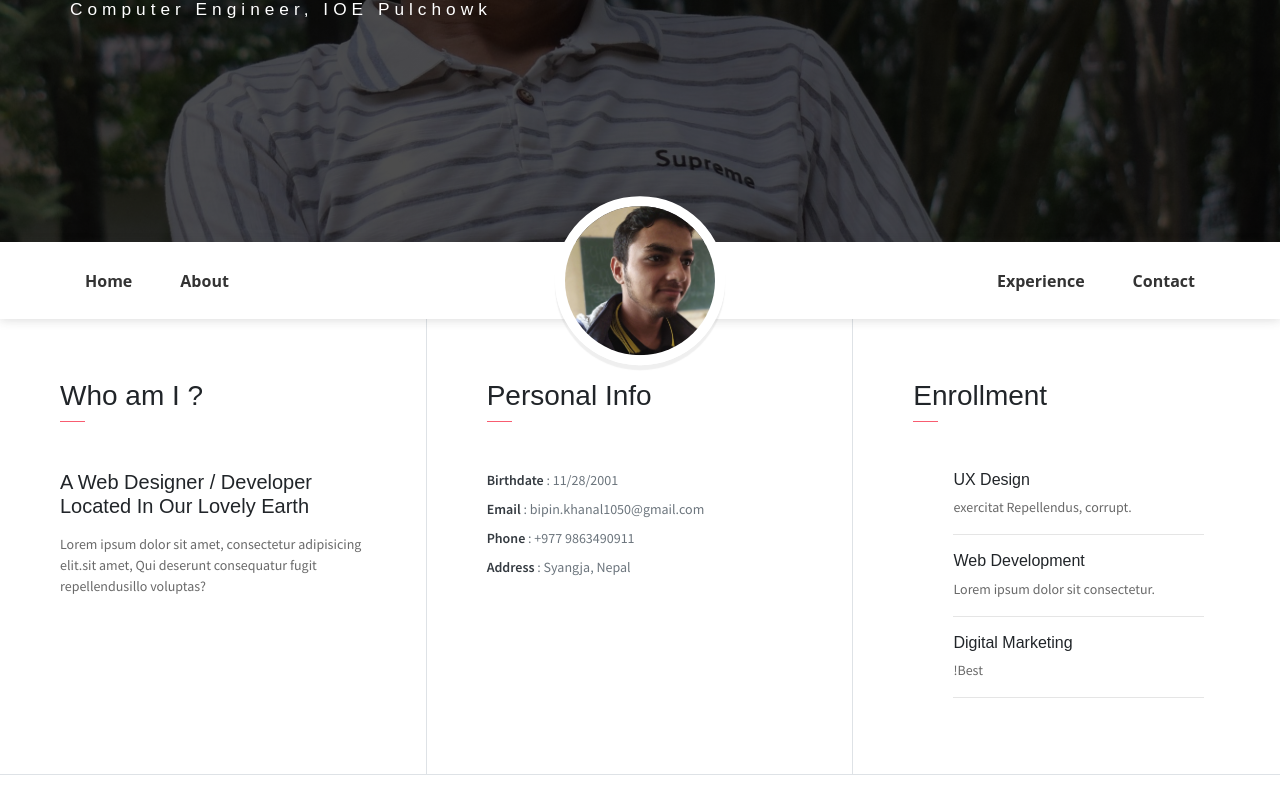
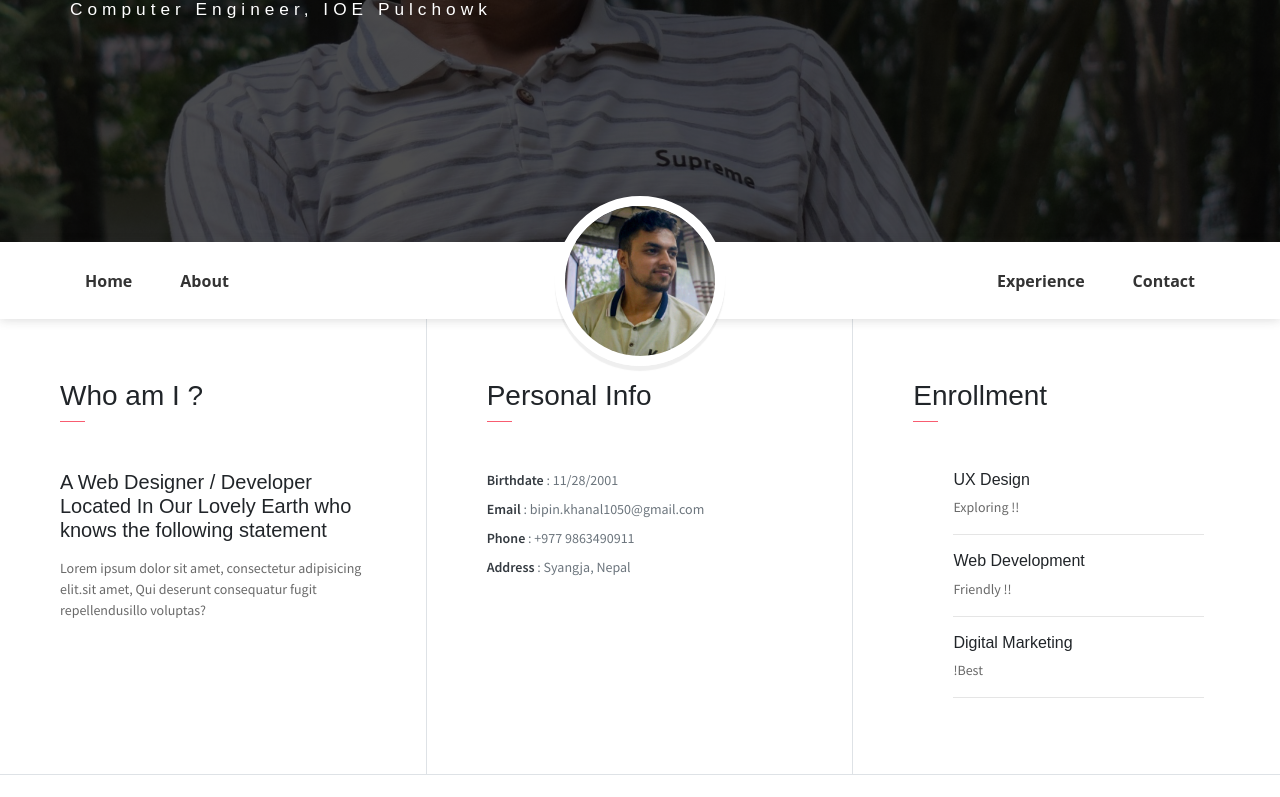
Before and after one commit to bipin1050/my-page, a React (Create React App) app: page /profile in a window 1280 px wide. Shown: the part 398-1195 px from the top of the page. Built offline with nearby package versions, Linux system fonts and the light colour scheme; some icons are missing.

Commit message:
image changed and reponsive design

```diff
--- a/src/components/about.js
+++ b/src/components/about.js
@@ -8,7 +8,7 @@ const About = () => {
                 <div className="col-lg-4 about-card">
                     <h3 className="font-weight-light">Who am I ?</h3>
                     <span className="line mb-5"></span>
-                    <h5 className="mb-3">A Web Designer / Developer Located In Our Lovely Earth</h5>
+                    <h5 className="mb-3">A Web Designer / Developer Located In Our Lovely Earth who knows the following statement</h5>
                     <p className="mt-20">Lorem ipsum dolor sit amet, consectetur adipisicing elit.sit amet, Qui deserunt consequatur fugit repellendusillo voluptas?</p>
                     {/* <button className="btn btn-outline-danger"><i className="icon-down-circled2 "></i>Download My CV</button> */}
                 </div>
@@ -29,7 +29,7 @@ const About = () => {
                         <div className="col-1 text-danger pt-1"><i className="ti-widget icon-lg"></i></div>
                         <div className="col-10 ml-auto mr-3">
                             <h6>UX Design</h6>
-                            <p className="subtitle"> exercitat Repellendus,  corrupt.</p>
+                            <p className="subtitle">Exploring !!</p>
                             <hr/>
                         </div>
                     </div>
@@ -37,7 +37,7 @@ const About = () => {
                         <div className="col-1 text-danger pt-1"><i className="ti-paint-bucket icon-lg"></i></div>
                         <div className="col-10 ml-auto mr-3">
                             <h6>Web Development</h6>
-                            <p className="subtitle">Lorem ipsum dolor sit consectetur.</p>
+                            <p className="subtitle">Friendly !!</p>
                             <hr/>
                         </div>
                     </div>
--- a/src/components/topnav.js
+++ b/src/components/topnav.js
@@ -1,5 +1,5 @@
 import React from 'react'
-import headerphoto from "../imgs/avatar.jpg"
+import headerphoto from "../imgs/avatar1.jpg"
 
 const TopNav = () => {
   return (
```
Also changed, not shown: src/imgs/avatar1.jpg (added), src/index.css.
